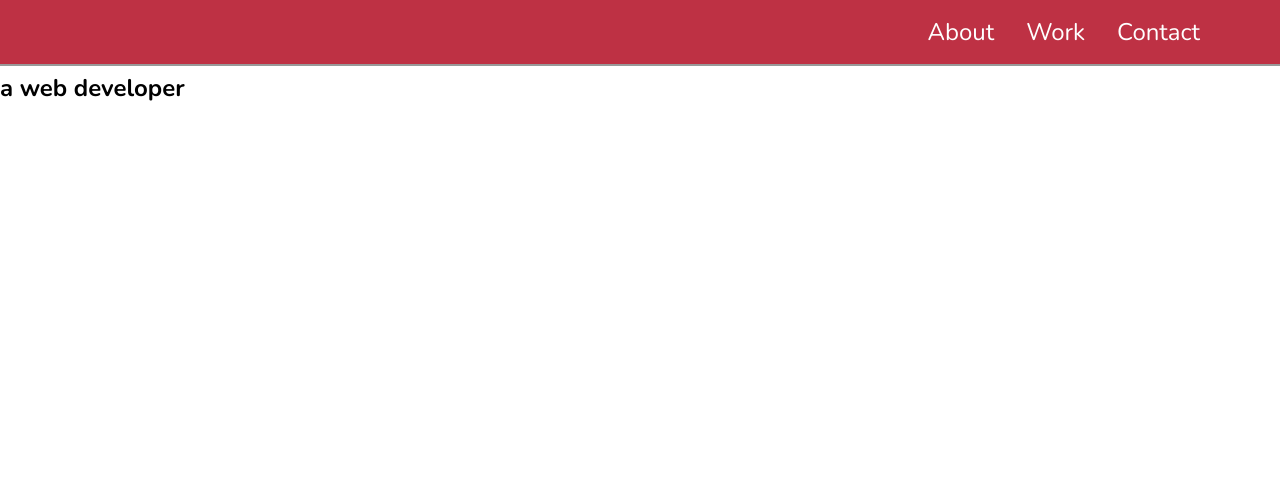
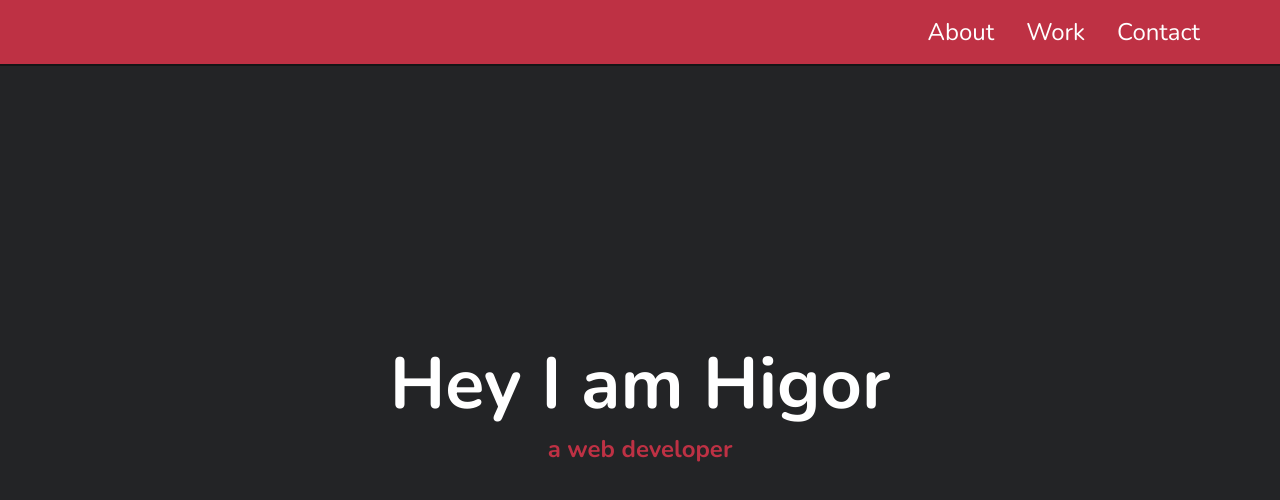
Before and after one commit to HigorChagas/desafios-freecodecamp, a plain HTML site: page portfolio/index.html in a window 1280 px wide. Drawn offline with nearby package versions, Linux system fonts and the light colour scheme.

Commit message:
Estilizando a section bem vindo

```diff
--- a/portfolio/css/style.css
+++ b/portfolio/css/style.css
@@ -10,7 +10,7 @@
 /* 0. Variáveis
 /* 1. Estilos gerais
 /* 2. Nav
-/*
+/* 3. Section bem vindo
 /*
 /*
 /*
@@ -78,6 +78,27 @@ body {
     font-size: 1.5rem;
 }
 
-.nav-links li a {
+/**********************************/
+/* 2. Section bem vindo
+/**********************************/
 
+#welcome-section {
+    background-color: var(--clr-black-light);
+    width: 100%;
+    height: 100vh;
+    display: flex;
+    align-items: center;
+    justify-content: center;
+    flex-direction: column;
 }
+
+h1 {
+    color: var(--clr-white);
+    font-size: 4.5rem;
+    margin: 0;
+}
+
+h2 {
+    color: var(--clr-red);
+    margin: 0;
+}
```
